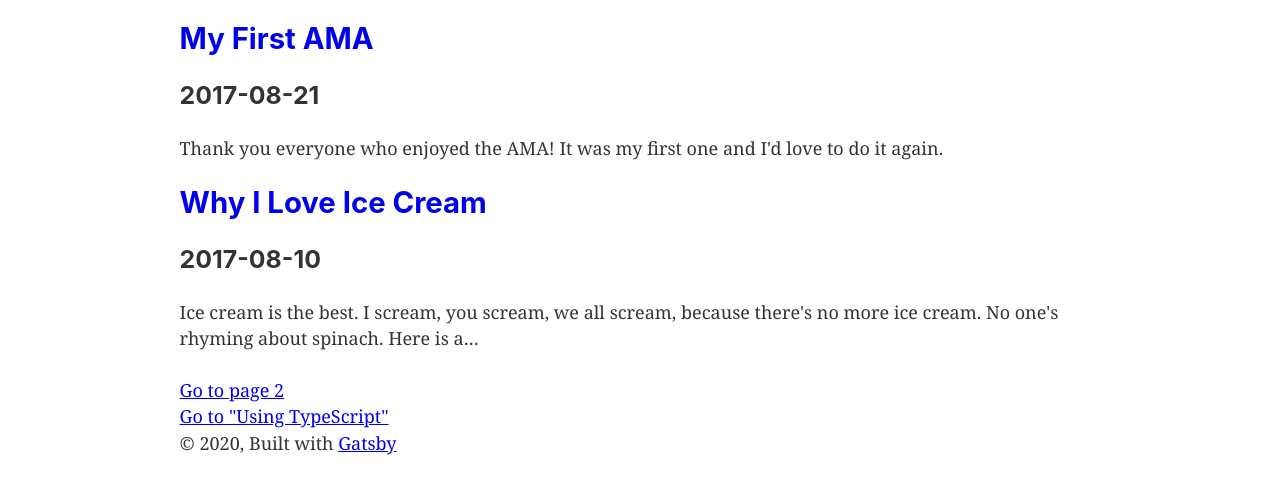
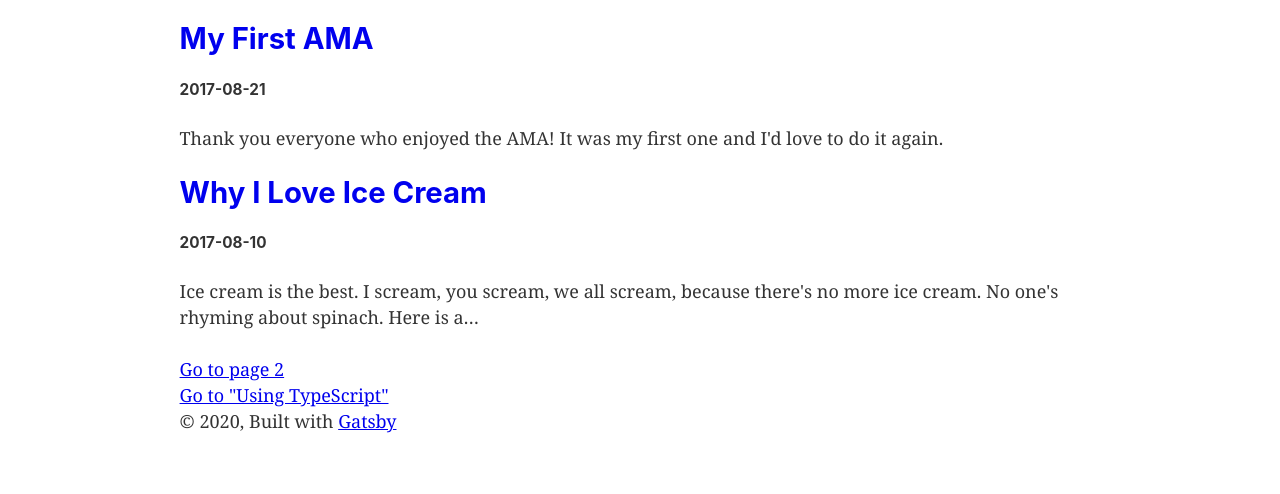
Before and after one commit to singhsimranjeetg/Offspring-Love, a Gatsby site: page / in a window 1280 px wide. Shown: the part 216-710 px from the top of the page. Built offline with nearby package versions, Linux system fonts and the light colour scheme; Gatsby itself is replaced by a stand-in of ours.

Commit message:
small typo fix

```diff
--- a/src/pages/index.js
+++ b/src/pages/index.js
@@ -31,12 +31,11 @@ return(
         <div key = {node.id}>
           <BlogTitle>
           <BlogLink to = {node.fields.slug}>
-            { console.log(node.fields)}
           <h2> {node.frontmatter.title} </h2>
           </BlogLink>
           </BlogTitle>
 
-          <h3> {node.frontmatter.date} </h3>
+          <h5> {node.frontmatter.date} </h5>
           <p> {node.excerpt} </p>
         </div>
       ))
```
